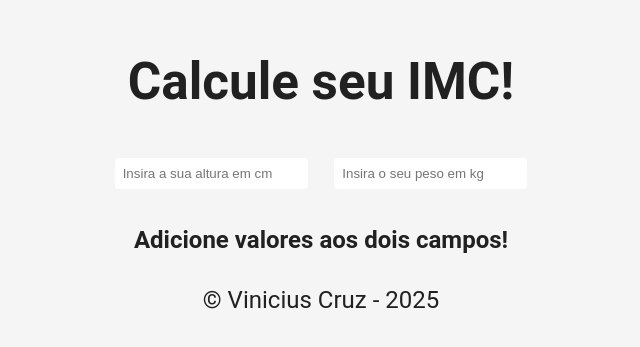
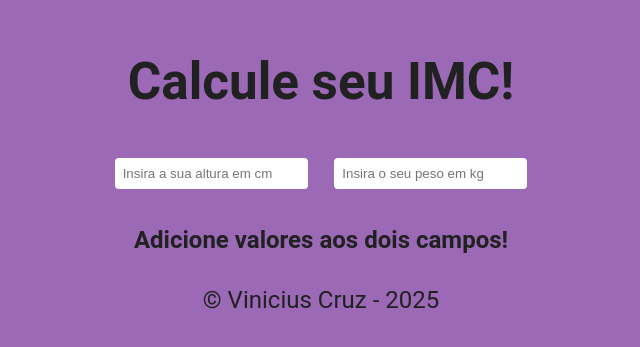
Before and after one commit to Morschelangelo/IMC_react, a React app: page / in a window 1280 px wide. Shown: the part 231-578 px from the top of the page, without its empty margins (319-959 px from the left). Built offline with nearby package versions, Linux system fonts and the light colour scheme; the HTML template or start-up script is replaced by a standard one.

Commit message:
Update index.css

```diff
--- a/src/index.css
+++ b/src/index.css
@@ -5,7 +5,6 @@
 
   color-scheme: light dark;
   color: #212121; /* Darker text color for improved readability */
-  background-color: #9B69B6
 
   font-synthesis: none;
   text-rendering: optimizeLegibility;
@@ -28,7 +27,7 @@ body {
   place-items: center;
   min-width: 320px;
   min-height: 100vh;
-  background-color: #f5f5f5; /* Light background for the body */
+  background-color: #9B69B6
 }
 
 h1 {
```
